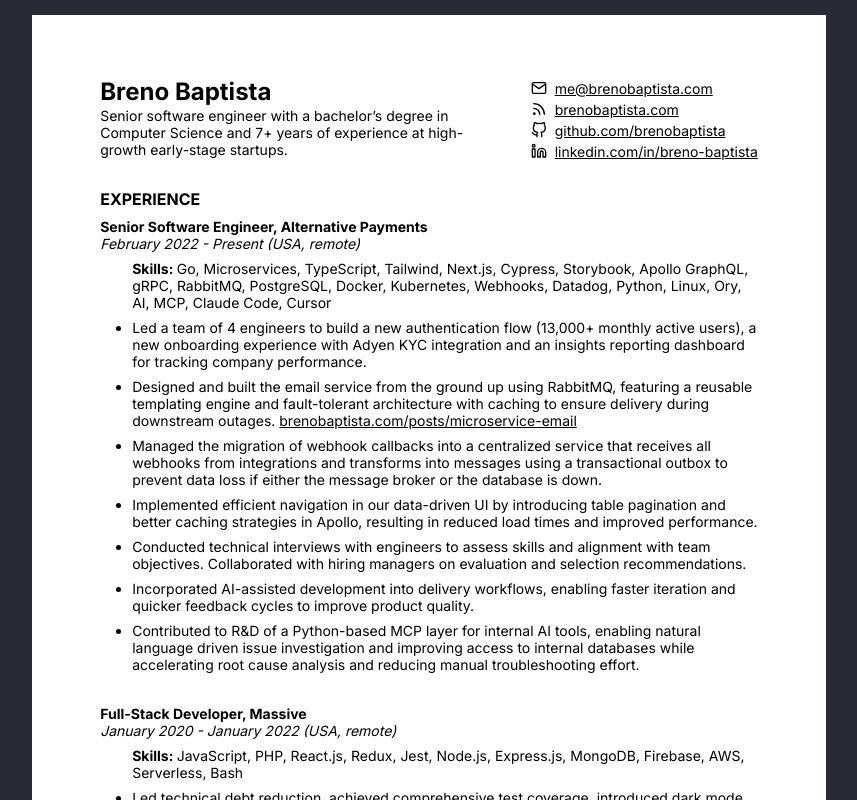
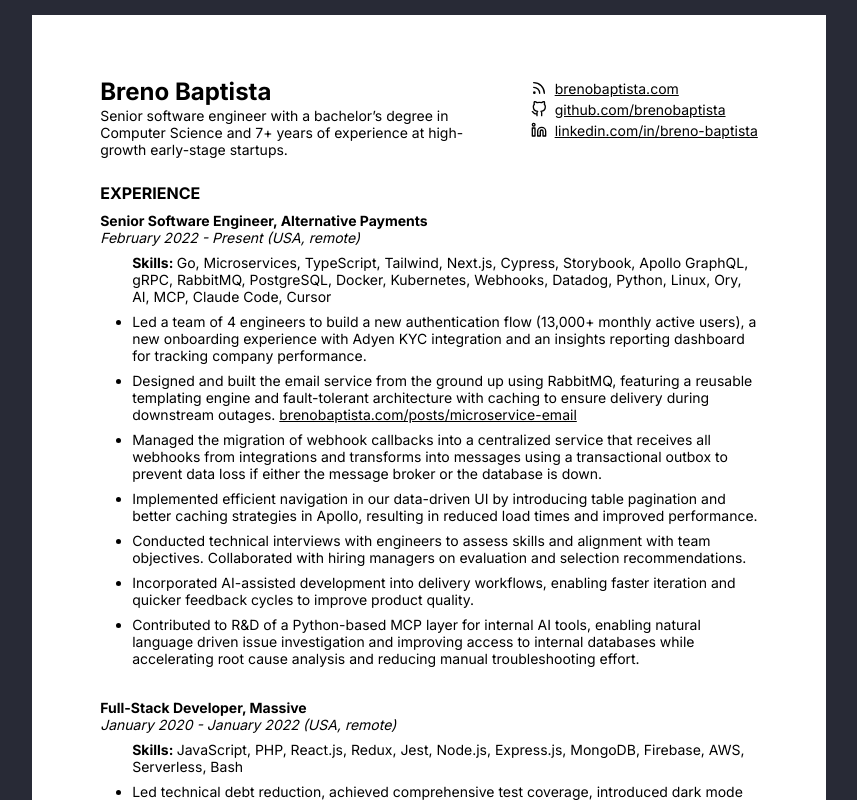
Before and after one commit to brenobaptista/blog, a Next.js app: page /resume in a window 1280 px wide. Shown: the top 800 px of the page, without its empty margins (211-1068 px from the left). Built offline with nearby package versions, Linux system fonts and the light colour scheme.

Commit message:
Remove email alias from resume

```diff
--- a/src/components/Icons/Email.tsx
+++ /dev/null
@@ -1,22 +0,0 @@
-import { IIcon } from './types'
-
-const Email = ({ width, height }: IIcon) => (
-  <svg
-    xmlns='http://www.w3.org/2000/svg'
-    viewBox='0 0 24 24'
-    width={width}
-    height={height}
-    fill='none'
-    stroke='currentColor'
-    strokeWidth='2'
-    strokeLinecap='round'
-    strokeLinejoin='round'
-    aria-hidden='true'
-  >
-    <title>Contact me by email</title>
-    <path d='M4 4h16c1.1 0 2 .9 2 2v12c0 1.1-.9 2-2 2H4c-1.1 0-2-.9-2-2V6c0-1.1.9-2 2-2z' />
-    <polyline points='22,6 12,13 2,6' />
-  </svg>
-)
-
-export default Email
--- a/src/components/Icons/index.tsx
+++ b/src/components/Icons/index.tsx
@@ -1,4 +1,3 @@
-export { default as Email } from './Email'
 export { default as GitHub } from './GitHub'
 export { default as LinkedIn } from './LinkedIn'
 export { default as Magnifier } from './Magnifier'
--- a/src/pages/resume.tsx
+++ b/src/pages/resume.tsx
@@ -1,6 +1,6 @@
 import Head from 'next/head'
 
-import { Email, GitHub, LinkedIn, RSS } from '@/components/Icons'
+import { GitHub, LinkedIn, RSS } from '@/components/Icons'
 import {
   PrintingRules,
   Page,
@@ -34,15 +34,6 @@ const Resume = () => (
             </div>
           </Author>
           <Social>
-            <div>
-              <a
-                href='mailto:me@brenobaptista.com'
-                aria-label='Contact me by email'
-              >
-                <Email width={16} height={16} />
-                <span>me@brenobaptista.com</span>
-              </a>
-            </div>
             <div>
               <a
                 href='https://www.brenobaptista.com/'
```
Also changed, not shown: src/posts/marking-up-accessible-svgs.md (+1 -1 lines).
